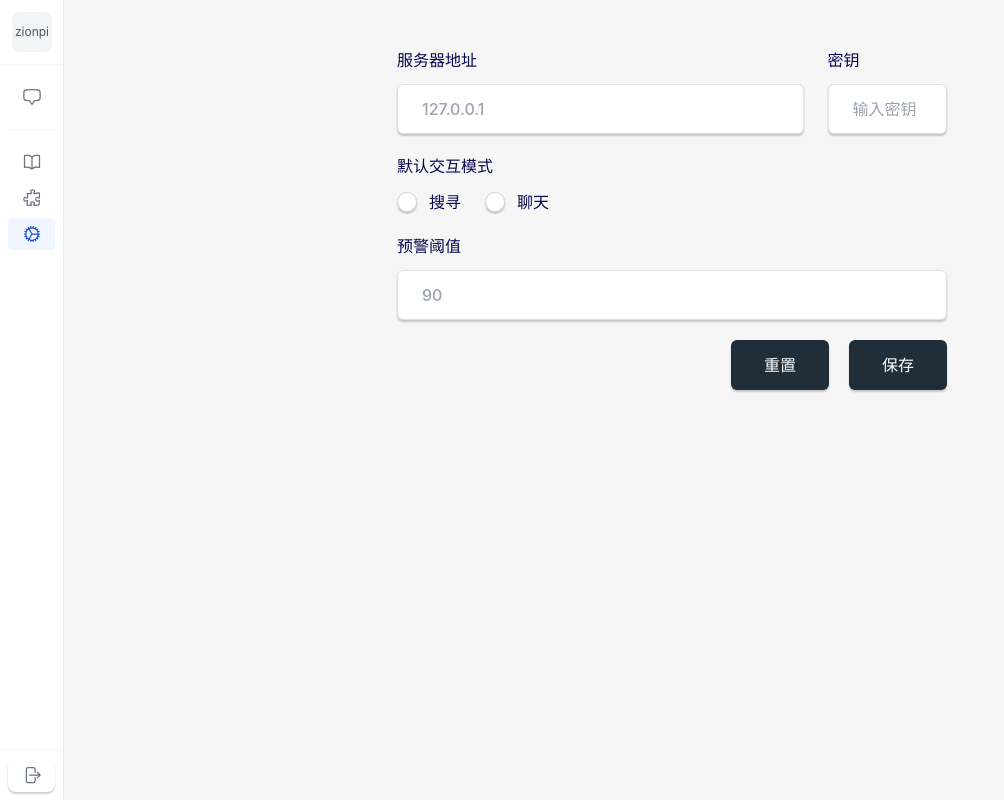
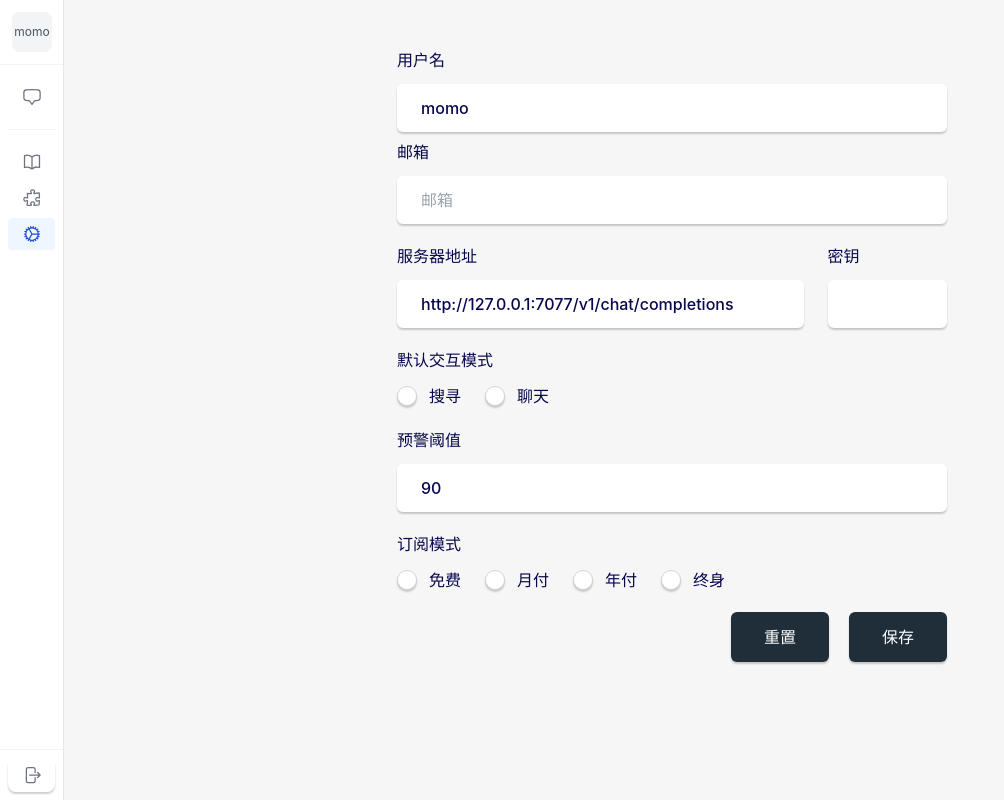
Before and after one commit to ZionPi/ai-companion, a React (Vite) app: page / in a window 1280 px wide. Both pictures are taken after a click on the link 31 px from the left and 234 px from the top of the page. Shown: the whole page, without its empty margins (0-1004 px from the left). Built offline with nearby package versions, Linux system fonts and the light colour scheme.

Commit message:
add configuration

```diff
--- a/src/ConversationComponent.jsx
+++ b/src/ConversationComponent.jsx
@@ -5,10 +5,13 @@ import SingleComponent from './SingleComponent';
 import ErrorComponent from './ErrorComponent';
 import OnlineStatusIndicator from './OnlineStatusIndicator';
 import colorsData from './data/colors.json';
+import {useSelector } from 'react-redux';
 
 function ConversationComponent() {
 
-    const [viewMode, setViewMode] = useState('single');
+    const configData = useSelector(state => state.config.config);
+
+    const [viewMode, setViewMode] = useState(configData.mode);
     const [modeTitle, setModeTitle] = useState('搜寻');
 
     const quote = "Free software is not free beer. It is a matter of liberty ,not price."
--- a/src/LogoutComponent.jsx
+++ b/src/LogoutComponent.jsx
@@ -1,5 +1,5 @@
 function LogoutComponent() {
-    return (<h1>LogoutComponent</h1>);
+    return (<div className="flex flex-cols justify-center"> <h1 className="ml-10 mt-10 text-3xl">更多功能，敬请期待...</h1> </div>);
 }
 
 export default LogoutComponent;
--- a/src/MainFrame.jsx
+++ b/src/MainFrame.jsx
@@ -27,7 +27,7 @@ function MainFrame() {
             case "account":
                 return <AccountComponent />;
             case "logout":
-                return <LandingPage />;
+                return <LogoutComponent />;
             default:
                 break;
         }
--- a/src/SettingComponent.jsx
+++ b/src/SettingComponent.jsx
@@ -1,22 +1,45 @@
 import { useState, useEffect } from "react";
 import colorsData from './data/colors.json';
-import { useSelector } from 'react-redux';
+import {useDispatch, useSelector } from 'react-redux';
+import { saveConfig } from './redux/slice/configSlice'; // Update the path to the actual location of your configSlice
+import configDataDefault from './data/config.json';
 
 function SettingComponent() {
+
+    const dispatch = useDispatch();
 
     const configData = useSelector(state => state.config.config);
 
     const [serverAddress, setServerAddress] = useState(configData.service_url);
 
+    const [userName, setUsername] = useState(configData.user_name);
+
     const [secretKey, setSecretKey] = useState(configData.secret_key);
 
+    const [warningNumber, setWarningNumber] = useState(configData.warning_number);
+
+    const [mode, setMode] = useState(configData.mode);
+
     const save_config = () => {
-        localStorage.setItem(configData.config_key, JSON.stringify(configData));
+        // Create a new object with updated values
+        const updatedConfigData = {
+            ...configData,
+            service_url: serverAddress,
+            user_name: userName,
+            secret_key: secretKey,
+            warning_number: warningNumber,
+            mode: mode,
+        };
+
+         dispatch(saveConfig(updatedConfigData));
     };
 
     const reset_config = () => {
-        var service_config = JSON.parse(localStorage.getItem(configData.config_key)) || "";
-        console.log("service_config", service_config);
+        setServerAddress(configDataDefault.service_url);
+        setUsername(configDataDefault.user_name);
+        setSecretKey(configDataDefault.secret_key);
+        setWarningNumber(configDataDefault.warning_number);
+        setMode(configDataDefault.mode);
     };
 
     return (
@@ -26,6 +49,48 @@ function SettingComponent() {
                 <div className="mx-auto w-full max-w-[550px]">
                     <div >
                         <div className="-mx-3 flex flex-wrap">
+                            <div className="w-full px-3 sm:w-4/4">
+                                <div className="mb-2">
+                                    <label
+                                        htmlFor="fName"
+                                        className="mb-3 block text-base font-medium text-[#07074D]"
+                                    >
+                                        用户名
+                                    </label>
+                                    <input
+                                        type="text"
+                                        name="fName"
+                                        id="fName"
+                                        value={userName}
+                                        placeholder="用户名"
+                                        onChange={(e) => setUsername(e.target.value)}
+                                        className="text-[#07074D] border-none w-full rounded-md border border-[#e0e0e0] bg-white py-3 px-6 text-base font-medium outline-none focus:border-[#6A64F1] focus:shadow-md"
+                                    />
+                                </div>
+                            </div>
+
+
+                            <div className="w-full px-3 sm:w-4/4">
+                                <div className="mb-5">
+                                    <label
+                                        htmlFor="fName"
+                                        className="mb-3 block text-base font-medium text-[#07074D]"
+                                    >
+                                        邮箱
+                                    </label>
+                                    <input
+                                        type="text"
+                                        name="fName"
+                                        id="fName"
+                                        placeholder="邮箱"
+                                        onChange={(e) => setServerAddress(e.target.value)}
+                                        className="border-none w-full rounded-md border border-[#e0e0e0] bg-white py-3 px-6 text-base font-medium text-[#07074D]  outline-none focus:border-[#6A64F1] focus:shadow-md"
+                                    />
+                                </div>
+                            </div>
+
+
+
                             <div className="w-full px-3 sm:w-3/4">
                                 <div className="mb-5">
                                     <label
@@ -38,9 +103,10 @@ function SettingComponent() {
                                         type="text"
                                         name="fName"
                                         id="fName"
-                                        placeholder="127.0.0.1"
+                                        value={serverAddress}
+                                        placeholder="输入服务器信息"
                                         onChange={(e) => setServerAddress(e.target.value)}
-                                        className="w-full rounded-md border border-[#e0e0e0] bg-white py-3 px-6 text-base font-medium text-[#6B7280] outline-none focus:border-[#6A64F1] focus:shadow-md"
+                                        className="border-none w-full rounded-md border border-[#e0e0e0] bg-white py-3 px-6 text-base font-medium text-[#07074D]  outline-none focus:border-[#6A64F1] focus:shadow-md"
                                     />
                                 </div>
                             </div>
@@ -56,9 +122,10 @@ function SettingComponent() {
                                         type="text"
                                         name="lName"
                                         id="lName"
+                                        value={secretKey}
                                         placeholder="输入密钥"
                                         onChange={(e) => setSecretKey(e.target.value)}
-                                        className="w-full rounded-md border border-[#e0e0e0] bg-white py-3 px-6 text-base font-medium text-[#6B7280] outline-none focus:border-[#6A64F1] focus:shadow-md"
+                                        className="border-none w-full rounded-md border border-[#e0e0e0] bg-white py-3 px-6 text-base font-medium text-[#07074D]  outline-none focus:border-[#6A64F1] focus:shadow-md"
                                     />
                                 </div>
                             </div>
@@ -75,6 +142,8 @@ function SettingComponent() {
                                         type="radio"
                                         name="radio1"
                                         id="radioButton1"
+                                        checked={mode === "single"}
+                                        onChange={() => setMode("single")}
                                         className={`h-5 w-5  appearance-none rounded-full border border-gray-300 checked:bg-[${colorsData.fg_color}] `}
                                     />
                                     <label
@@ -89,6 +158,8 @@ function SettingComponent() {
                                         type="radio"
                                         name="radio1"
                                         id="radioButton2"
+                                        checked={mode === "chat"}
+                                        onChange={() => setMode("chat")}
                                         className={`h-5 w-5  appearance-none rounded-full border border-gray-300 checked:bg-[${colorsData.fg_color}] `}
                                     />
                                     <label
@@ -100,6 +171,7 @@ function SettingComponent() {
                                 </div>
                             </div>
                         </div>
+
 
                         <div className="mb-5">
                             <label
@@ -113,10 +185,84 @@ function SettingComponent() {
                                 name="guest"
                                 id="guest"
                                 placeholder="90"
+                                value={warningNumber}
+                                onChange={(e) => setWarningNumber(e.target.value)}
                                 min="0"
-                                className="w-full appearance-none rounded-md border border-[#e0e0e0] bg-white py-3 px-6 text-base font-medium text-[#6B7280] outline-none focus:border-[#6A64F1] focus:shadow-md"
+                                className="border-none w-full appearance-none rounded-md border border-[#e0e0e0] bg-white py-3 px-6 text-base font-medium text-[#07074D]  outline-none focus:border-[#6A64F1] focus:shadow-md"
                             />
                         </div>
+
+
+
+                        <div className="mb-5">
+                            <label className="mb-3 block text-base font-medium text-[#07074D]">
+                                订阅模式
+                            </label>
+                            <div className="flex items-center space-x-6">
+                                <div className="flex items-center">
+                                    <input
+                                        type="radio"
+                                        name="subscription_radio"
+                                        id="fee_radio1"
+                                        className={`h-5 w-5  appearance-none rounded-full border border-gray-300 checked:bg-[${colorsData.fg_color}] `}
+                                    />
+                                    <label
+                                        htmlFor="fee_radio1"
+                                        className="pl-3 text-base font-medium text-[#07074D]"
+                                    >
+                                        免费
+                                    </label>
+                                </div>
+                                <div className="flex items-center">
+                                    <input
+                                        type="radio"
+                                        name="subscription_radio"
+                                        id="fee_radio2"
+                                        className={`h-5 w-5  appearance-none rounded-full border border-gray-300 checked:bg-[${colorsData.fg_color}] `}
+                                    />
+                                    <label
+                                        htmlFor="fee_radio2"
+                                        className="pl-3 text-base font-medium text-[#07074D]"
+                                    >
+                                        月付
+                                    </label>
+                                </div>
+
+                                <div className="flex items-center">
+                                    <input
+                                        type="radio"
+                                        name="subscription_radio"
+                                        id="fee_radio3"
+                                        className={`h-5 w-5  appearance-none rounded-full border border-gray-300 checked:bg-[${colorsData.fg_color}] `}
+                                    />
+                                    <label
+                                        htmlFor="fee_radio3"
+                                        className="pl-3 text-base font-medium text-[#07074D]"
+                                    >
+                                        年付
+                                    </label>
+                                </div>
+
+
+                                <div className="flex items-center">
+                                    <input
+                                        type="radio"
+                                        name="subscription_radio"
+                                        id="fee_radio4"
+                                        className={`h-5 w-5  appearance-none rounded-full border border-gray-300 checked:bg-[${colorsData.fg_color}] `}
+                                    />
+                                    <label
+                                        htmlFor="fee_radio4"
+                                        className="pl-3 text-base font-medium text-[#07074D]"
+                                    >
+                                        终身
+                                    </label>
+                                </div>
+
+
+                            </div>
+                        </div>
+
 
                         <div className="-mx-3 flex flex-wrap hidden">
                             <div className="w-full px-3 sm:w-1/2">
@@ -131,7 +277,7 @@ function SettingComponent() {
                                         type="date"
                                         name="date"
                                         id="date"
-                                        className="w-full rounded-md border border-[#e0e0e0] bg-white py-3 px-6 text-base font-medium text-[#6B7280] outline-none focus:border-[#6A64F1] focus:shadow-md"
+                                        className="w-full rounded-md border border-[#e0e0e0] bg-white py-3 px-6 text-base font-medium text-[#07074D]  outline-none focus:border-[#6A64F1] focus:shadow-md"
                                     />
                                 </div>
                             </div>
@@ -147,7 +293,7 @@ function SettingComponent() {
                                         type="time"
                                         name="time"
                                         id="time"
-                                        className="w-full rounded-md border border-[#e0e0e0] bg-white py-3 px-6 text-base font-medium text-[#6B7280] outline-none focus:border-[#6A64F1] focus:shadow-md"
+                                        className="w-full rounded-md border border-[#e0e0e0] bg-white py-3 px-6 text-base font-medium text-[#07074D]  outline-none focus:border-[#6A64F1] focus:shadow-md"
                                     />
                                 </div>
                             </div>
--- a/src/data/config.json
+++ b/src/data/config.json
@@ -5,7 +5,7 @@
     "warning_number":90,
     "config_key": "service_config",
     "message_list_key": "message_list",
-    "user_name": "zionpi",
+    "user_name": "momo",
     "user_img_url": "https://cdn.pixabay.com/photo/2016/11/18/23/38/child-1837375_960_720.png",
     "model_name" : "coze",
     "model_img_url": "https://cdn.pixabay.com/photo/2016/03/31/20/31/amazed-1295833_960_720.png",
--- a/src/redux/slice/configSlice.jsx
+++ b/src/redux/slice/configSlice.jsx
@@ -16,6 +16,7 @@ const configSlice = createSlice({
 
         saveConfig: (state, action) => {
             var data = action.payload;
+            state.config = data;
             localStorage.setItem(configData.config_key, JSON.stringify(data));
         }
     },
```
